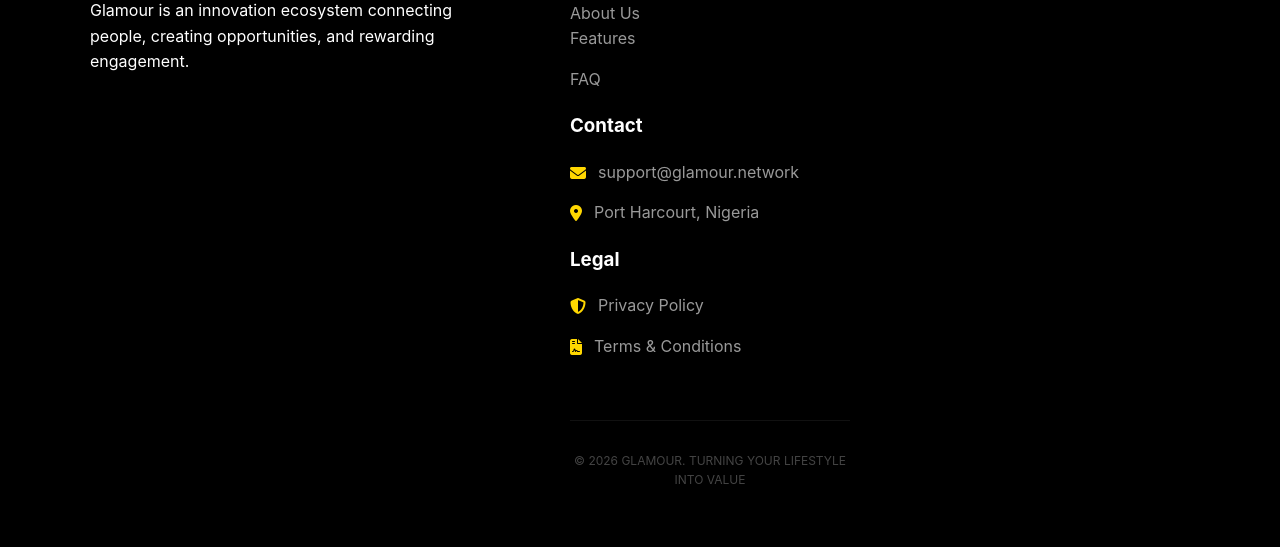
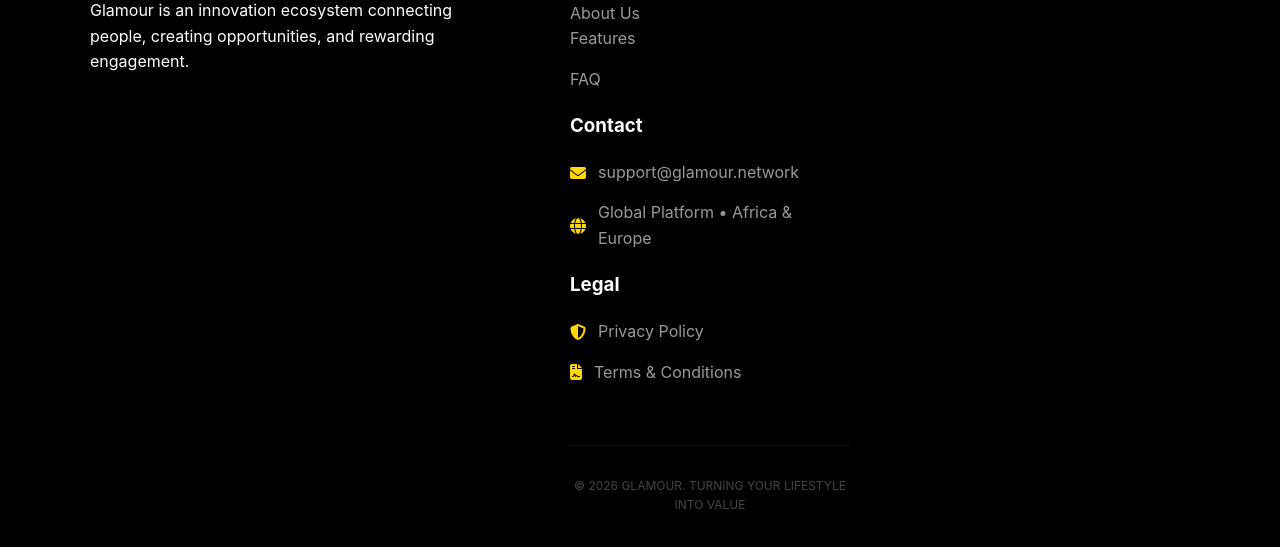
Before and after one commit to Miraclemedia12/Glamour-euro.company, a plain HTML site: page index.html in a window 1280 px wide. Shown: the part 7157-7704 px from the top of the page. Drawn offline with Linux system fonts and the light colour scheme.

Commit message:
index.html

```diff
--- a/index.html
+++ b/index.html
@@ -1169,7 +1169,10 @@
 </a>
                 <ul>
                     <li><i class="fas fa-envelope"></i> <a href="mailto:glamourlifestylenetwork@gmail.com">support@glamour.network</a></li>
-                    <li><i class="fas fa-location-dot"></i> <span>Port Harcourt, Nigeria</span></li>
+                    <li>
+  <i class="fas fa-globe"></i>
+  <span>Global Platform • Africa & Europe</span>
+</li>
                 </ul>
 
                  <div class="footer-column">
```
